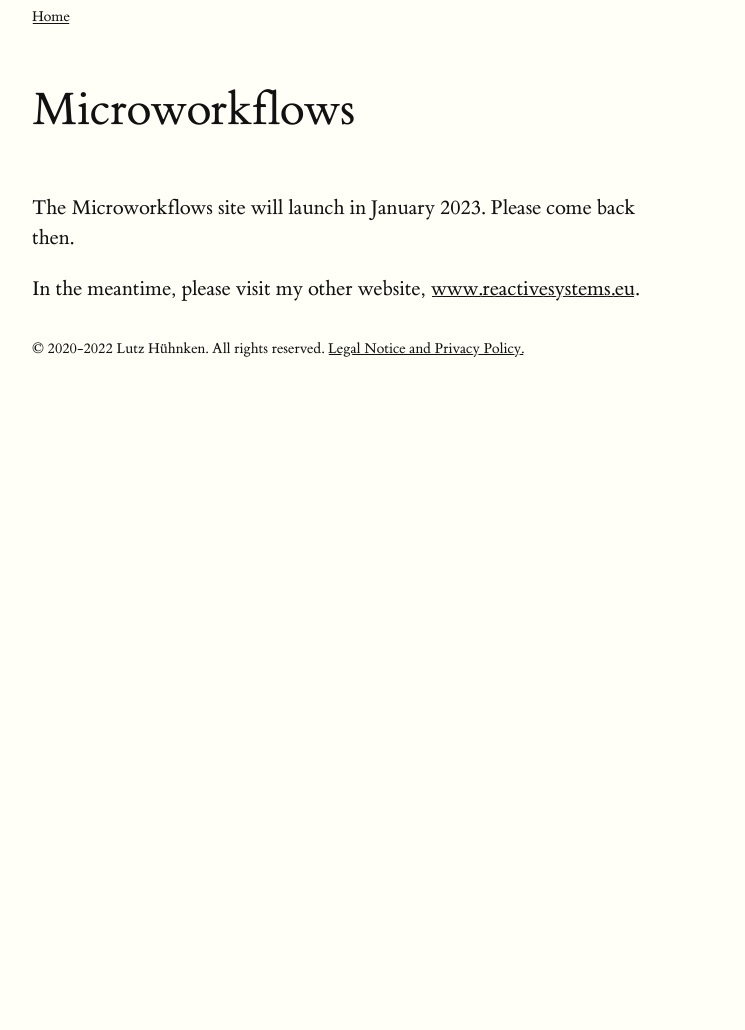
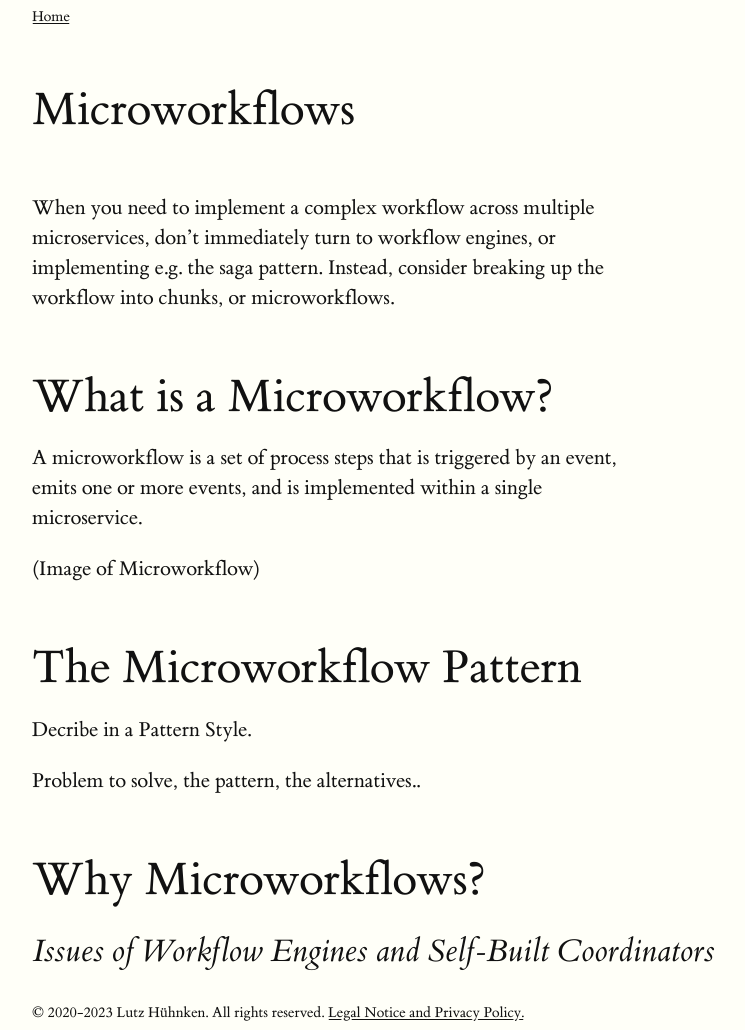
Before and after one commit to lutzh/microworkflows.org, a Jekyll site: the page built from docs/index.md, in a window 1280 px wide. Shown: the whole page, without its empty margins (128-873 px from the left). Built offline with Jekyll 4.4.1, drawn with Linux system fonts in a browser that asks for light colours; comment, search, counter and statistics services are not loaded; before the commit the page ends 900 px from its top, so only the background shows below that.

Commit message:
baby steps..

```diff
--- a/docs/_layouts/default.html
+++ b/docs/_layouts/default.html
@@ -15,7 +15,7 @@
       {{ content }}
     </section>
     <footer>
-      &copy; 2020-2022 Lutz H&uuml;hnken. All rights reserved. <a href="/imprint.html">Legal Notice and Privacy Policy.</a>
+      &copy; 2020-2023 Lutz H&uuml;hnken. All rights reserved. <a href="/imprint.html">Legal Notice and Privacy Policy.</a>
     </footer>
     <script async defer src="https://cdn.simpleanalytics.io/hello.js"></script>
     <noscript><img src="https://api.simpleanalytics.io/hello.gif" alt=""></noscript>
--- a/docs/index.md
+++ b/docs/index.md
@@ -3,7 +3,24 @@ layout: default
 title: Microworkflows
 ---
 
-The Microworkflows site will launch in January 2023. Please come back then.
+When you need to implement a complex workflow across multiple microservices, don't immediately turn to workflow engines, or implementing e.g. the saga pattern. Instead, consider breaking up the workflow into chunks, or microworkflows.
 
 
-In the meantime, please visit my other website, [www.reactivesystems.eu](https://www.reactivesystems.eu/).
+# What is a Microworkflow?
+
+A microworkflow is a set of process steps that is triggered by an event, emits one or more events, and is implemented within a single microservice.
+
+(Image of Microworkflow)
+
+
+# The Microworkflow Pattern
+
+Decribe in a Pattern Style.
+
+Problem to solve, the pattern, the alternatives..
+
+
+# Why Microworkflows?
+
+
+## Issues of Workflow Engines and Self-Built Coordinators
```
Also changed, not shown: docs/implications.md (+10 -0 lines).
